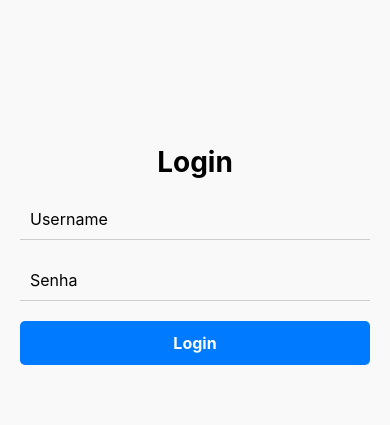
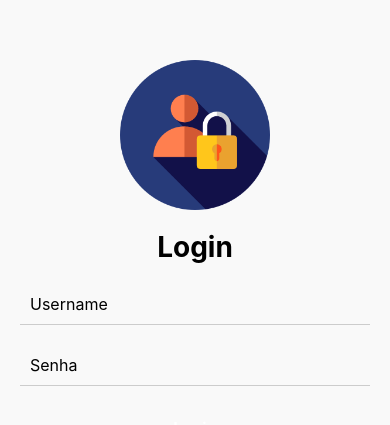
Before and after one commit to Akiraaa07/frontend-2tdsz, a React Native app: screen /LoginScreen in a window 390 px wide. Shown: the part 167-592 px from the top of the page. Built offline with nearby package versions, Linux system fonts and the light colour scheme; what native-base would draw is missing.

Commit message:
Adicionando a imagem na tela de login

```diff
--- a/package.json
+++ b/package.json
@@ -20,7 +20,7 @@
     "normalize-css-color": "^1.0.2",
     "react": "18.2.0",
     "react-dom": "^18.2.0",
-    "react-native": "0.74.5",
+    "react-native": "^0.74.5",
     "react-native-gesture-handler": "^2.20.0",
     "react-native-reanimated": "^3.15.4",
     "react-native-safe-area-context": "^4.10.5",
@@ -32,6 +32,7 @@
   "devDependencies": {
     "@babel/core": "^7.20.0",
     "@types/react": "~18.2.45",
+    "@types/react-native": "^0.73.0",
     "@types/react-native-vector-icons": "^6.4.18",
     "typescript": "^5.1.3"
   },
--- a/src/screens/LoginScreen.tsx
+++ b/src/screens/LoginScreen.tsx
@@ -1,5 +1,5 @@
 import React, { useState } from 'react';
-import { View, TextInput, Text, StyleSheet, TouchableOpacity } from 'react-native';
+import { View, TextInput, Text, StyleSheet, TouchableOpacity, Image } from 'react-native';
 import { NavigationProp, useNavigation } from '@react-navigation/native';
 import { RootStackParamList } from '../navigation/types';
 import AsyncStorage from '@react-native-community/async-storage';
@@ -39,6 +39,8 @@ const LoginScreen: React.FC = () => {
 
   return (
     <View style={styles.container}>
+      <Image source={require('assets/logo.png')} style={styles.logo} />
+
       <Text style={styles.title}>Login</Text>
       <View style={styles.inputContainer}>
         <TextInput
@@ -72,6 +74,12 @@ const styles = StyleSheet.create({
     padding: 20,
     backgroundColor: '#f9f9f9',
   },
+  logo: {
+    width: 150,
+    height: 150,
+    alignSelf: 'center',
+    marginBottom: 20,
+  },
   title: {
     fontSize: 28,
     fontWeight: 'bold',
@@ -89,7 +97,7 @@ const styles = StyleSheet.create({
     fontSize: 16,
   },
   button: {
-    backgroundColor: '#007BFF',
+    backgroundColor: '#2d2c55 ',
     paddingVertical: 12,
     borderRadius: 5,
     alignItems: 'center',
```
Also changed, not shown: tsconfig.json (+12 -2 lines), assets/logo.png (added), 1 other file (tests, documents, lock files or other folders).
